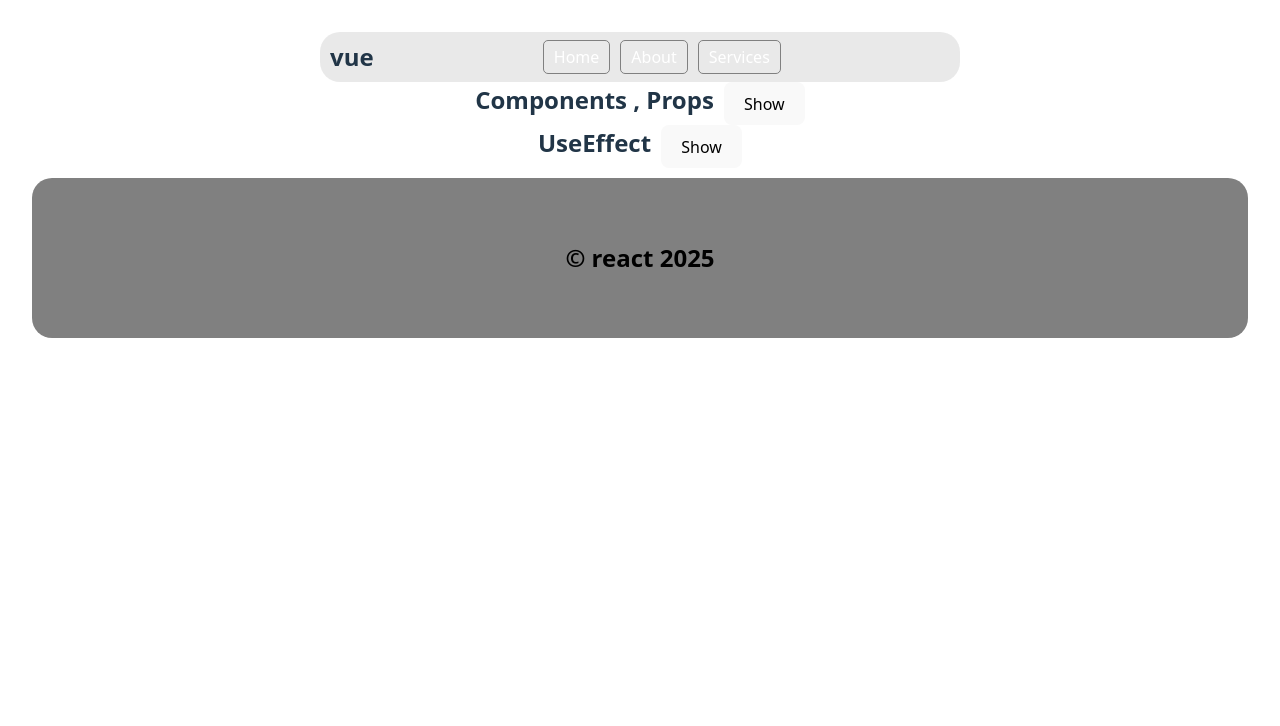
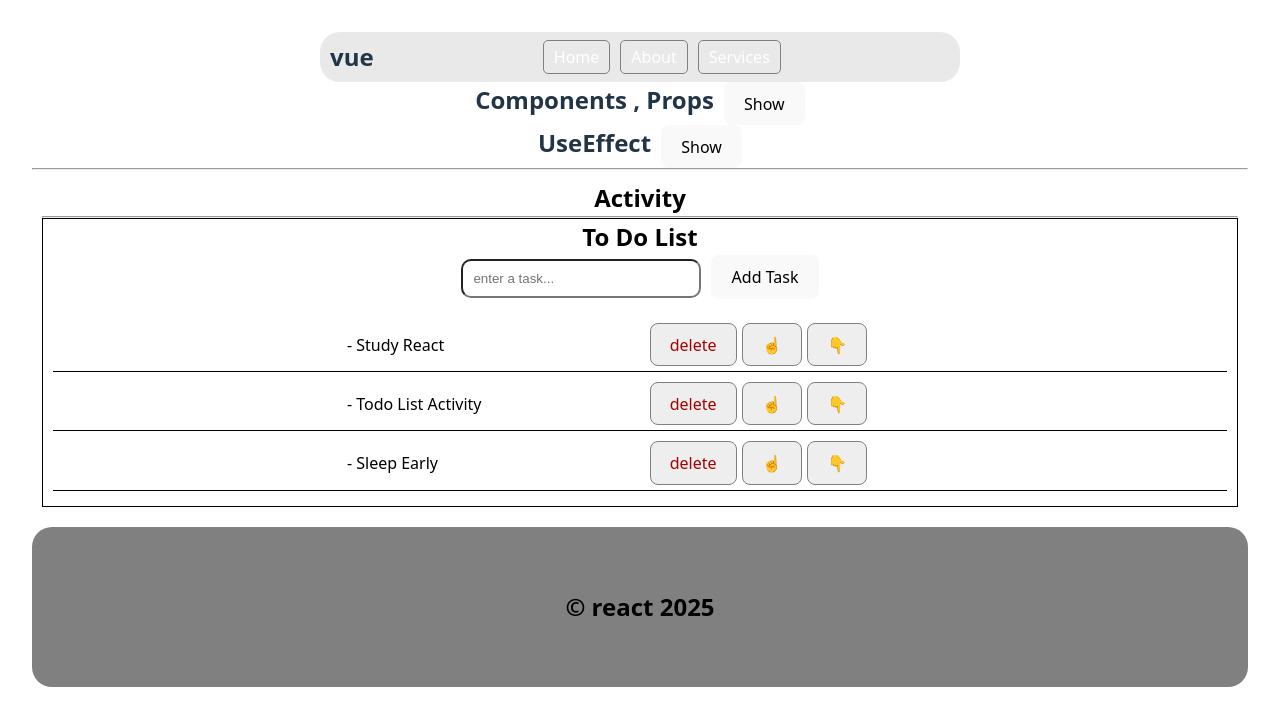
Before and after one commit to reliepalor/react-practice, a React (Vite) app: page / in a window 1280 px wide. Shown: the top 726 px of the page. Built offline with nearby package versions, Linux system fonts and the light colour scheme.

Commit message:
Make todo list

```diff
--- a/src/Activity/Task.jsx
+++ /dev/null
@@ -1,29 +0,0 @@
-const Task = ({ name, category, isDone, onMarkDone }) => {
-  return (
-    <li style={{
-      display: 'flex',
-      justifyContent: 'space-between',
-      alignItems: 'center',
-      padding: '10px',
-      border: '1px solid #ccc',
-      marginBottom: '8px',
-      borderRadius: '5px',
-      backgroundColor: isDone ? '#e6ffe6' : '#f9f9f9',
-      color: 'black'
-    }}>
-      <div>
-        <p><strong>Name:</strong> {name}</p>
-        <p><strong>Category:</strong> {category}</p>
-      </div>
-      <div>
-        {
-          isDone
-            ? <span style={{ fontSize: '1.5rem' }}>✅</span>
-            : <button onClick={onMarkDone}>Mark Done</button>
-        }
-      </div>
-    </li>
-  );
-};
-
-export default Task;
--- a/src/Activity/TaskList.jsx
+++ /dev/null
@@ -1,19 +0,0 @@
-import Task from './Task';
-
-const TaskList = ({ tasks, onMarkDone }) => {
-  return (
-    <ul>
-      {tasks.map((task) => (
-        <Task
-          key={task.id}
-          name={task.name}
-          category={task.category}
-          isDone={task.done}
-          onMarkDone={() => onMarkDone(task.id)}
-        />
-      ))}
-    </ul>
-  );
-};
-
-export default TaskList;
--- /dev/null
+++ b/src/Activity/TodoList.jsx
@@ -0,0 +1,68 @@
+import {useState} from 'react';
+
+const TodoList = () => {
+
+    const [task, setTask] = useState(["Study React", "Todo List Activity", "Sleep Early"]);
+    const [newTask, setNewTask] = useState('');
+
+
+    const handleInputChane = (event) => {
+        setNewTask(event.target.value);
+    }
+    const addTask = () => {
+
+
+        if(!newTask){
+            alert("please enter task")
+        }else{
+            setTask(t => [...task, newTask]);
+            setNewTask("");
+        }
+    }
+    const deleteTask = (index) => {
+
+        const updatedTasks = task.filter((element, i) => i !== index);
+        setTask(updatedTasks)
+    }
+    const moveTaskUp = (index) => {
+        if(index > 0) {
+            const updatedTasks = [...tasks];
+            [updatedTasks[index],  updatedTasks[index - 1]] =
+            [updatedTasks[index - 1], updatedTasks[index]];
+            setTask(updatedTasks);
+        }
+    }
+    const moveTaskDown = (index) => {
+        if(index < tasks.length - 1 ) {
+            const updatedTasks = [...tasks];
+            [updatedTasks[index],  updatedTasks[index - 1]] =
+            [updatedTasks[index - 1], updatedTasks[index]];
+            setTask(updatedTasks);
+        }
+    }
+
+
+    return (
+        <div className='todo-list'>
+            <h2>To Do List</h2>
+
+            <div className='input-con'>
+                <input type="text" value={newTask} onChange={handleInputChane} placeholder='enter a task...'/>
+                <button className='add-btn' onClick={addTask}>Add Task</button>
+            </div>
+
+            <ol>
+                {task.map((task, index) => <li key={index}>
+                                            <span className='text'>- {task}</span> &nbsp;
+                                           <div className='button-con'>
+                                                <button className='delete-btn' onClick={() => deleteTask(index)}>delete</button>
+                                                <button className='moveup-btn' onClick={() => moveTaskUp(index)}>☝️</button>
+                                                <button className='movedown-btn' onClick={() => moveTaskDown(index)}>👇</button>
+                                           </div>
+                                        </li>)}
+            </ol>
+        </div>
+    )
+
+}
+export default TodoList;
--- a/src/App.jsx
+++ b/src/App.jsx
@@ -27,10 +27,9 @@ import Arrays from './useState/Arrays.jsx';
 
 
 //-------------Activity
-import TaskList from './Activity/TaskList.jsx'
 import ReportList from './Activity/ReportList.jsx'
 import ColorPicker from './Activity/ColorPicker.jsx'
-
+import TodoList from './Activity/TodoList.jsx';
 
 
 const App = () => {
@@ -205,7 +204,7 @@ const App = () => {
             <Sample1/>
           <hr />
             <Counter/>
-            <Todo/>
+
           <hr />
             <SampleOnChange/>
             <hr />
@@ -219,8 +218,15 @@ const App = () => {
             <p>Update Array of Objects using State</p>
             <Arrays/>
             <hr />
+            <Todo/>
           </div>
         }
+
+        <hr />
+        <div className='todolist-con'>
+          <h2>Activity</h2><hr />
+          <TodoList/>
+        </div>
 
       </div>
       <Footer />
--- a/src/index.css
+++ b/src/index.css
@@ -307,3 +307,71 @@ input[type="color"]{
   border-radius: 10px;
   border: 2px solid rgb(123, 123, 123);
 }
+/*TODO LIST -----------------------------*/
+
+.todolist-con{
+  background-color: white;
+  color: black;
+  padding: 10px;
+}
+
+.todo-list{
+  border: 1px solid black;
+}
+
+.input-con > input{
+  padding: 10px;
+  background-color: white;
+  margin-right: 10px;
+  margin-bottom: 10px;
+  width: 15rem;
+  border-radius: 10px;
+  color: black;
+}
+ol{
+  padding: 10px;
+  list-style-type: none;
+}
+.text{
+  display: flex;
+  align-items: center;
+  width: 20%;
+}
+.delete-btn{
+  background-color: rgba(196, 196, 196, 0.285);
+  color: rgb(164, 0, 0);
+  border: 1px solid gray;
+  transition: .4s ease;
+}
+.delete-btn:hover{
+    background-color: rgba(255, 0, 0, 0.2);
+}
+.moveup-btn{
+ background-color: rgba(196, 196, 196, 0.285);
+  color: rgb(164, 0, 0);
+  border: 1px solid gray;
+}
+.movedown-btn{
+ background-color: rgba(196, 196, 196, 0.285);
+  color: rgb(164, 0, 0);
+  border: 1px solid gray;
+}
+.moveup-btn:hover{
+    background-color: rgba(80, 118, 255, 0.2);
+}
+.movedown-btn:hover{
+    background-color: rgba(80, 118, 255, 0.2);
+}
+.todo-list > ol > li{
+  border-bottom:1px solid black;
+  padding: 5px;
+  margin-bottom: 5px;
+  display: flex;
+  justify-content: center;
+}
+.button-con{
+  width: 30%;
+  display: flex;
+  justify-content: center;
+  gap: 5px;
+}
--- a/src/useState/Arrays.jsx
+++ b/src/useState/Arrays.jsx
@@ -1,6 +1,7 @@
 import {useState} from 'react';
 
 const Arrays = () => {
+
     const [cars, setCars] = useState([])
     const [carYear, setCarYear] = useState(new Date().getFullYear());
     const [carMake, setCarMake] = useState();
@@ -18,7 +19,7 @@ const Arrays = () => {
     }
 
     const handleRemoveCar = (index) => {
-        setCars(c => c.filter((_, i  ) => i !== index));
+        setCars(c => c.filter((_, i) => i !== index));
     }
     const handleYearChange = (event) => {
         setCarYear(event.target.value);
--- a/src/useState/ToDo.jsx
+++ b/src/useState/ToDo.jsx
@@ -1,48 +1,71 @@
-import React, { useState } from 'react';
+import {useState} from 'react';
 
 const ToDo = () => {
-    const [task, setTask] = useState('');
-    const [todos, setTodos] = useState([]);
 
-    const handleTask = () => {
-        if(task.trim() === '') return;
+    const [cars,setCars] = useState([]);
+    const [carYear, setCarYear] = useState(new Date().getFullYear());
+    const [carBrand, setCarBrand] = useState();
+    const [carModel,setCarModel] = useState();
+    const [tasks, setTasks] = useState([]);
 
-        setTodos([...todos, {id: Date.now(), text: task, done: false}]);
-        setTask('');
+    const handleAddCar = () => {
+        if (!carYear || !carBrand || !carModel){
+            alert('Please fill in all fields');
+        }else{
+            const newCar = {
+            year: carYear,
+            brand: carBrand,
+            model: carModel,
+            done: false
+        }
 
+        setCars(c=> [...cars, newCar]);
+
+        setCarYear(new Date().getFullYear());
+        setCarBrand("");
+        setCarModel("");
+        }
+
+    }
+
+    const handleRemoveCar = (index) => {
+        setCars(c => c.filter((_, i) => i !== index));
+    }
+
+    const handleTaskDone = (index) => {
+        const updatedCars = cars.map((car, i) =>
+            i === index ? { ...car, done: !car.done } : car
+        );
+        setCars(updatedCars);
     };
 
-    const toggleDone = (id) => {
-        const updatedTodos = todos.map(todo =>
-            todo.id === id ? {...todo, done: !todo.done} : todo
-        );
-        setTodos(updatedTodos);
-    };
-
+    const handleYearChange = (e) => {
+        setCarYear(e.target.value);
+    }
+    const handleBrandChange = (e) => {
+        setCarBrand(e.target.value);
+    }
+    const handleModelChange = (e) => {
+        setCarModel(e.target.value);
+    }
     return (
         <div>
-            <h2>To-Do List</h2>
+            <h1>Car List</h1>
+            <ul>
+                {cars.map((car, index) => <li key={index}
+                                            onClick={() => handleTaskDone(index)}
+                                            style={{cursor:'pointer', textDecoration: car.done ? 'line-through' : 'none'}}>
+                                        {car.year} {car.brand} {car.model}
+                                        <button onClick={() => handleRemoveCar(index)}>remove</button>
+                                        </li>)}
+            </ul>
 
-            <input type="text" value={task} onChange={(e) => setTask(e.target.value)} placeholder='Enter a new task'/>
-            <button onClick={handleTask}>Add Task</button>
-
-            <ul>
-                {todos.map(todo => (
-                    <li
-                        key={todo.id}
-                        onClick={() => toggleDone(todo.id)}
-                        style={{textDecoration: todo.done ? 'line-through' : 'none'}}
-                    >
-                        {todo.text}
-                    </li>
-                ))
-
-                }
-            </ul>
+            <input type="number" value={carYear} onChange={handleYearChange} /><br />
+            <input type="text" value={carBrand} onChange={handleBrandChange} placeholder='enter car brand'/><br />
+            <input type="text" value={carModel} onChange={handleModelChange} placeholder='enter car model'/><br />
+            <button onClick={handleAddCar}>Add Car</button>
         </div>
     )
-
-
 }
 
 export default ToDo;
```
